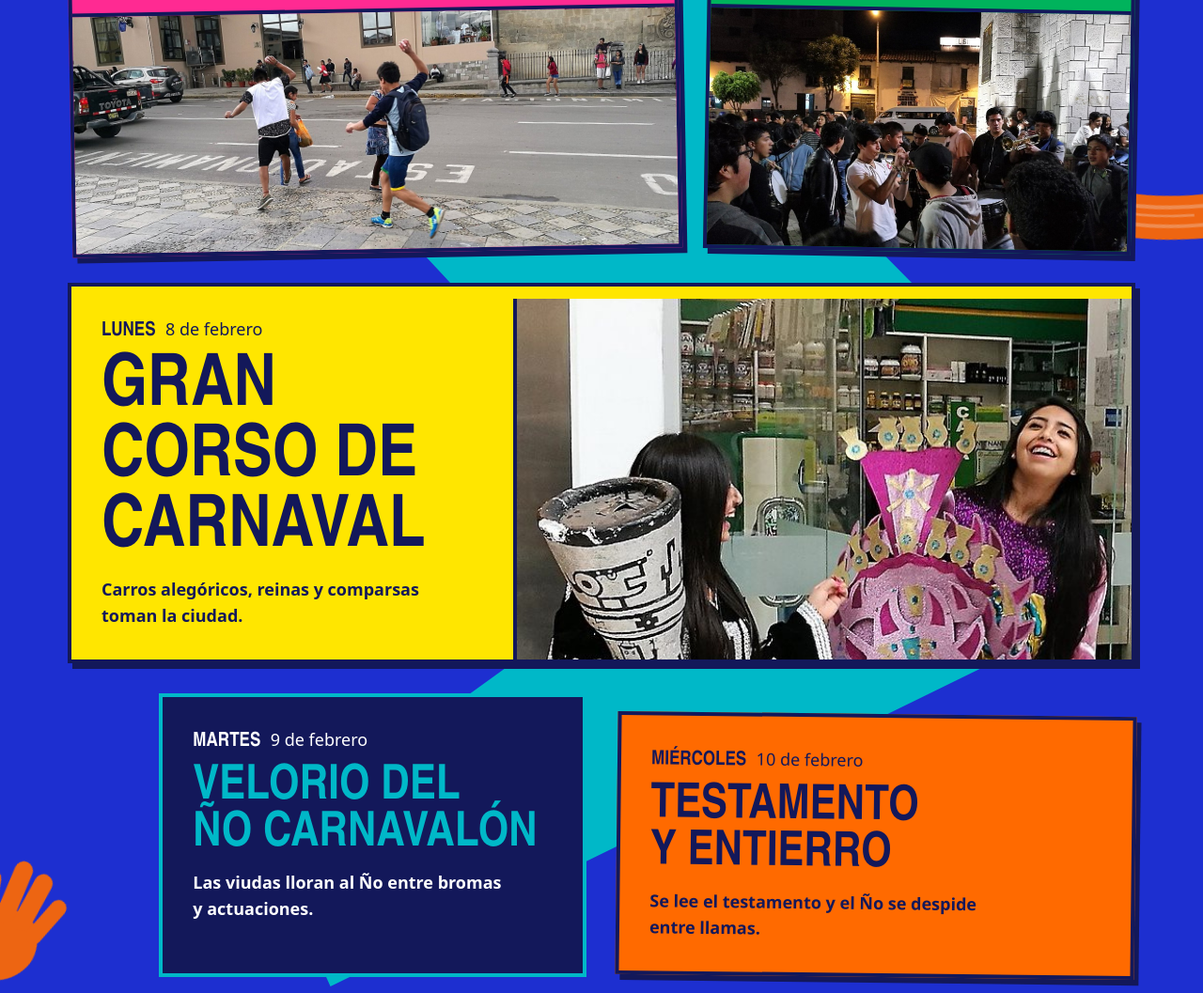
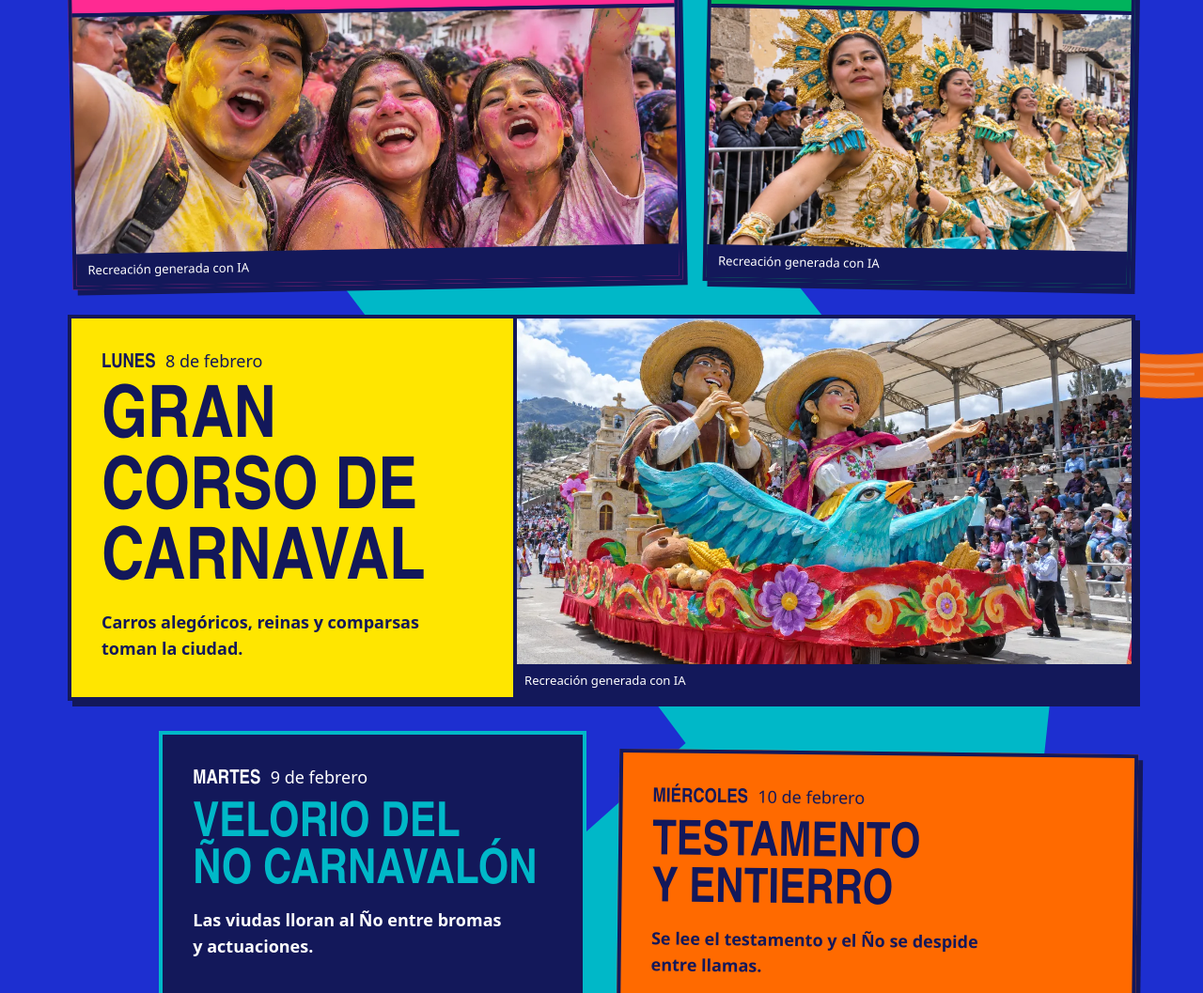
Before and after one commit to tefosc/carnavaloco, an Astro site: page / in a window 1280 px wide. Shown: the part 2279-3336 px from the top of the page at 94% size. Built offline with nearby package versions, Linux system fonts and the light colour scheme; Astro itself is replaced by a stand-in of ours; a web font is replaced by a local one.

Commit message:
Imágenes del pasacalle

```diff
--- a/src/components/Pasacalle.astro
+++ b/src/components/Pasacalle.astro
@@ -1,15 +1,13 @@
 ---
-import { Image } from 'astro:assets';
 import { ANIO, dias } from '../data/carnaval2027';
-import { fotos, type Foto } from '../data/fotos';
 import { diaDeCarnaval, formatearFecha, momentoDelCarnaval } from '../lib/fechas';
 
-const afiches: Record<string, { frase: string; foto?: Foto }> = {
-  sabado: { frase: 'Sale el Ño y la calle se llena de pintura.', foto: fotos.globosEnLaCalle },
-  domingo: { frase: 'Cada barrio sale con su patrulla, sus coplas y su comparsa.', foto: fotos.musicosDeNoche },
-  lunes: { frase: 'Carros alegóricos, reinas y comparsas toman la ciudad.', foto: fotos.disfrazAbanico },
-  martes: { frase: 'Las viudas lloran al Ño entre bromas y actuaciones.' },
-  miercoles: { frase: 'Se lee el testamento y el Ño se despide entre llamas.' },
+const afiches: Record<string, { frase: string; alt: string }> = {
+  sabado: { frase: 'Sale el Ño y la calle se llena de pintura.', alt: 'Jóvenes con el rostro pintado celebran en una calle cajamarquina' },
+  domingo: { frase: 'Cada barrio sale con su patrulla, sus coplas y su comparsa.', alt: 'Una comparsa desfila con trajes bordados y tocados dorados' },
+  lunes: { frase: 'Carros alegóricos, reinas y comparsas toman la ciudad.', alt: 'Carro alegórico con figuras cajamarquinas y un ave azul frente a las tribunas' },
+  martes: { frase: 'Las viudas lloran al Ño entre bromas y actuaciones.', alt: 'Dos viudas representan su duelo junto al ataúd del Ño' },
+  miercoles: { frase: 'Se lee el testamento y el Ño se despide entre llamas.', alt: 'Un vecino lee el testamento junto al muñeco del Ño Carnavalón' },
 };
 
 const formatoDia = new Intl.DateTimeFormat('es-PE', { weekday: 'long', timeZone: 'UTC' });
@@ -37,15 +35,11 @@ const momento = momentoDelCarnaval(ANIO);
             <a href={'/2027/?dia=' + dia.id + '#recorridos'} hidden={!hoy}>Ver recorrido</a>
           )}
         </div>
-        {afiche?.foto && (
-          <Image
-            src={afiche.foto.src}
-            alt={afiche.foto.alt}
-            widths={[480, 800, 1200]}
-            sizes="(min-width: 900px) 36vw, 90vw"
-            loading="lazy"
-            class="parada__foto"
-          />
+        {afiche && (
+          <figure class="parada__imagen">
+            <img src={'/pasacalle/' + dia.id + '.webp'} alt={afiche.alt} width="1120" height="630" loading="lazy" decoding="async" class="parada__foto" />
+            <figcaption>Recreación generada con IA</figcaption>
+          </figure>
         )}
       </li>
     );
@@ -155,6 +149,23 @@ const momento = momentoDelCarnaval(ANIO);
   .parada p { max-width: 34ch; font-weight: 650; }
   .parada a { justify-self: start; color: inherit; font-weight: 800; }
 
+  .parada__imagen {
+    display: grid;
+    grid-template-rows: 1fr auto;
+    margin: auto 0 0;
+    background: var(--tinta);
+    color: var(--blanco);
+  }
+
+  .parada__imagen figcaption {
+    padding: 0.45rem 0.75rem;
+    font-size: 0.82rem;
+  }
+
+  .parada--lunes .parada__imagen {
+    margin-top: 0;
+  }
+
   .parada__foto {
     width: 100%;
     height: clamp(9rem, 20vw, 17rem);
```
Also changed, not shown: public/pasacalle/domingo.webp (added), public/pasacalle/lunes.webp (added), public/pasacalle/martes.webp (added), public/pasacalle/miercoles.webp (added), public/pasacalle/sabado.webp (added).
